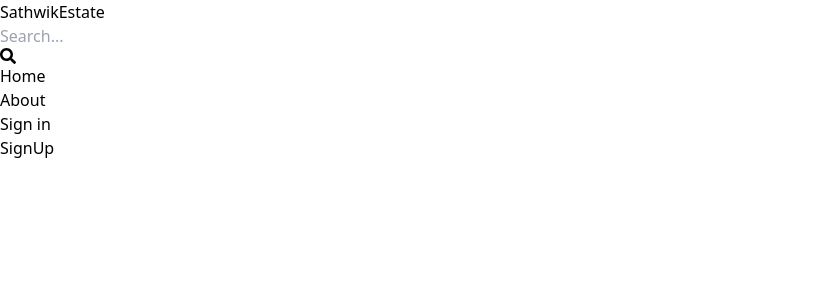
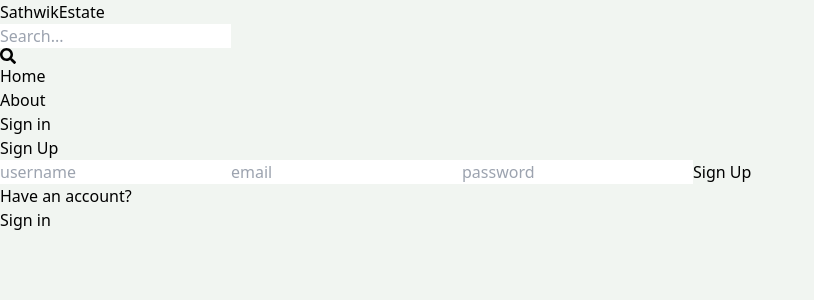
Before and after one commit to sathwiksakilam/mern-real-estate, a React (Vite) app in the folder client/: page /sign-up in a window 1280 px wide. Shown: the top 300 px of the page, without its empty margins (0-814 px from the left). Built offline with nearby package versions, Linux system fonts and the light colour scheme.

Commit message:
created signup page ui

```diff
--- a/client/src/App.jsx
+++ b/client/src/App.jsx
@@ -9,7 +9,7 @@
 export default function App() {
   return (
     <BrowserRouter>
-    <Header/>
+      <Header />
       <Routes>
         <Route path="/" element={<Home />}></Route>
         <Route path="/sign-in" element={<Signin />}></Route>
--- a/client/src/index.css
+++ b/client/src/index.css
@@ -1,3 +1,8 @@
 @tailwind base;
 @tailwind components;
 @tailwind utilities;
+
+
+body{
+    background-color: rgb(241,245,241);
+}
--- a/client/src/pages/SignUp.jsx
+++ b/client/src/pages/SignUp.jsx
@@ -1,7 +1,39 @@
-import React from 'react'
+import React from "react";
+import { Link } from "react-router-dom";
 
 export default function SignUp() {
   return (
-    <div>SignUp</div>
-  )
+    <div className="p-3 max-w-lg mx-auto">
+      <h1 className="text-3xl text-center font-semibold my-7"> Sign Up</h1>
+      <form className="flex flex-col gap-4">
+        <input
+          type="text"
+          placeholder="username"
+          className="border p-3 rounded-lg"
+          id="username"
+        ></input>
+        <input
+          type="email"
+          placeholder="email"
+          className="border p-3 rounded-lg"
+          id="email"
+        ></input>
+        <input
+          type="password"
+          placeholder="password"
+          className="border p-3 rounded-lg"
+          id="password"
+        ></input>
+        <button className="bg-slate-700 text-white p-3 rounded-lg uppercase hover:opacity-95 disabled:opacity-80">
+          Sign Up
+        </button>
+      </form>
+      <div className="flex gap-2 mt-5">
+        <p>Have an account?</p>
+        <Link to={"/sign-in"}>
+          <span className="text-blue-700">Sign in</span>
+        </Link>
+      </div>
+    </div>
+  );
 }
```
